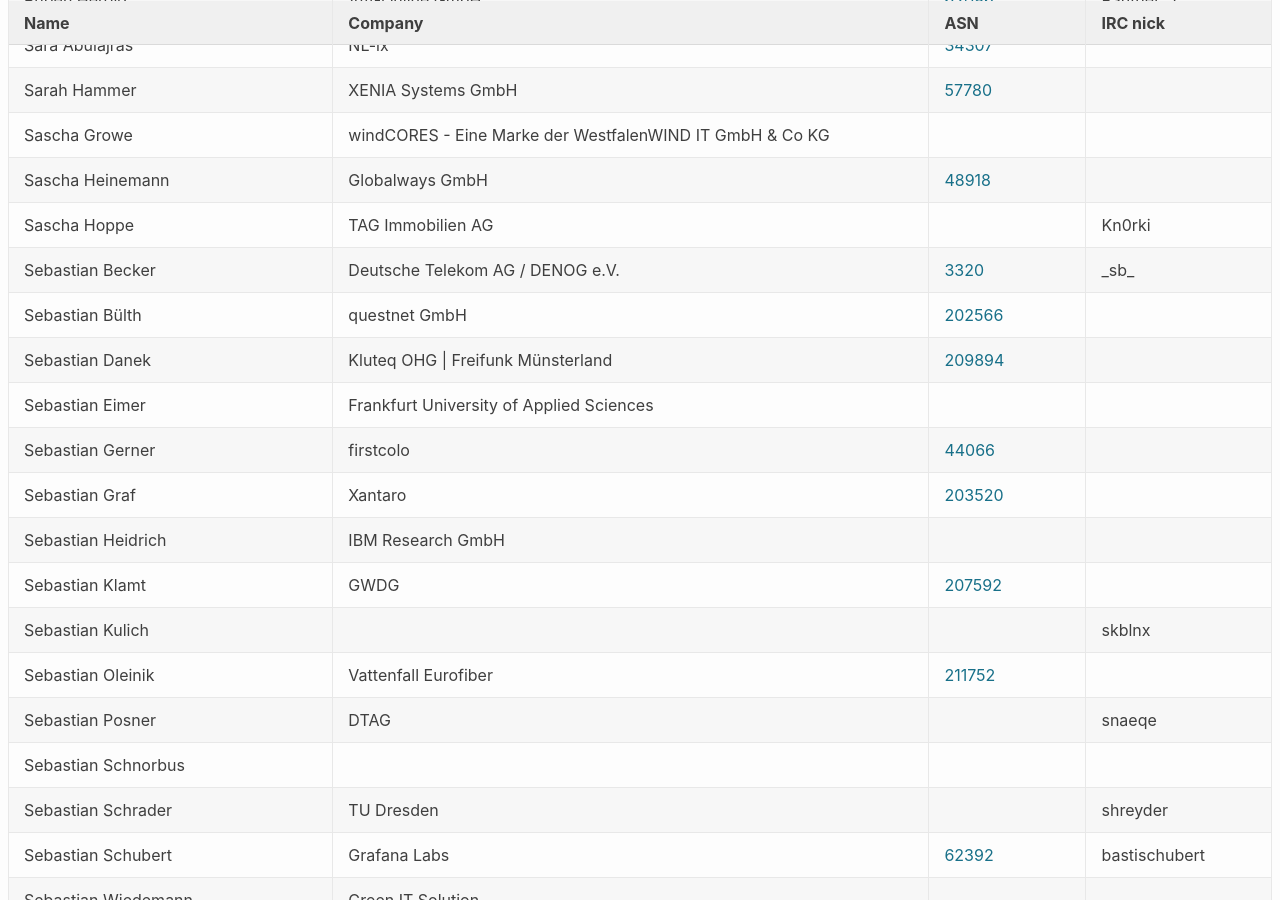
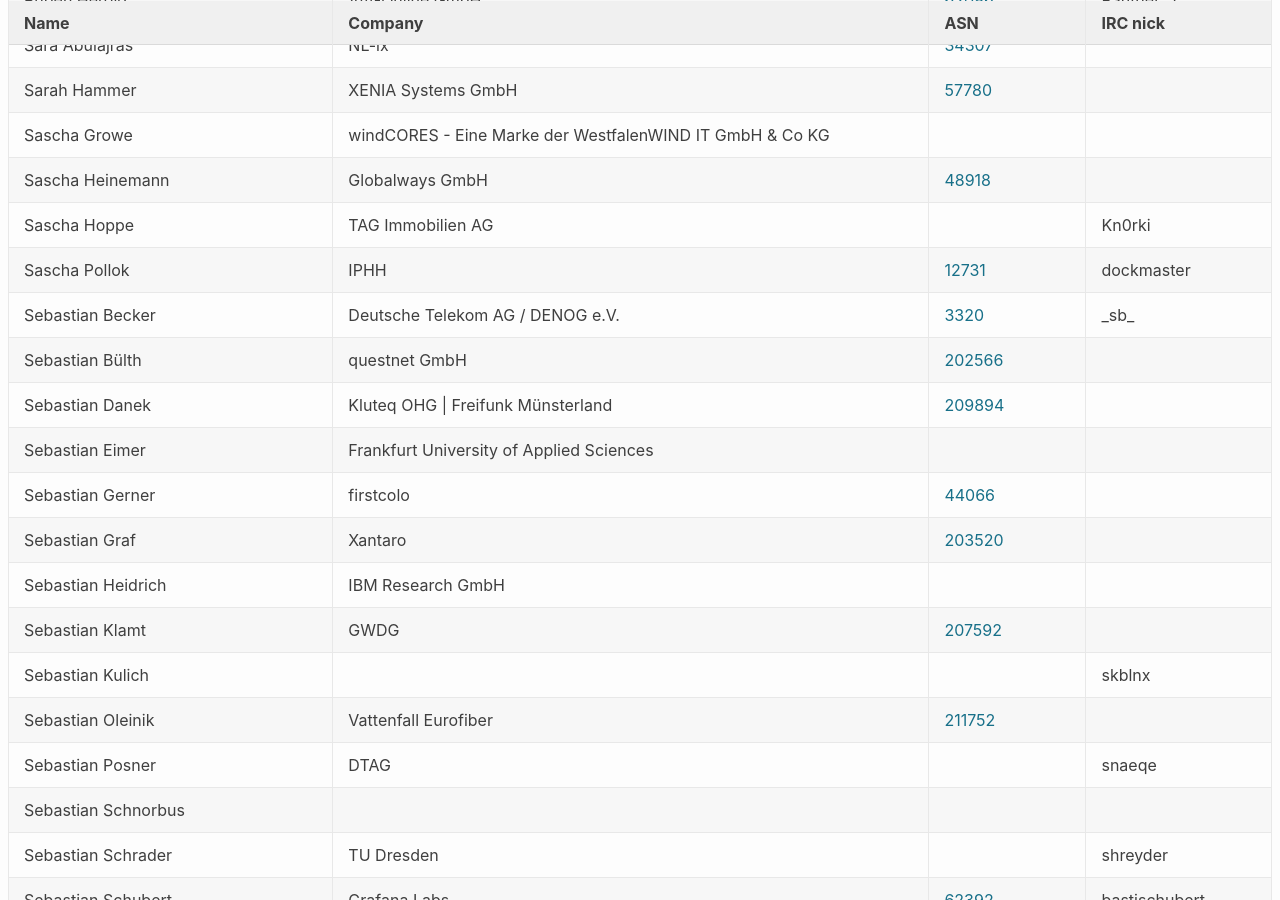
Before and after one commit to denog/pretix-attendeelist, a Jekyll site: the page built from denog15/index.md, in a window 1280 px wide and 900 px high, scrolled down 13564 px. Built offline with Jekyll 4.4.1, drawn with Linux system fonts in a browser that asks for light colours.

Commit message:
Latest data: Thu Oct 26 21:48:07 UTC 2023

```diff
--- a/_data/attendees_denog15_onsite.json
+++ b/_data/attendees_denog15_onsite.json
@@ -1818,6 +1818,12 @@
     "asn": null
   },
   {
+    "name": "Sascha Pollok",
+    "company": "IPHH",
+    "irc": "dockmaster",
+    "asn": "12731"
+  },
+  {
     "name": "Sebastian Becker",
     "company": "Deutsche Telekom AG / DENOG e.V.",
     "irc": "_sb_",
```
